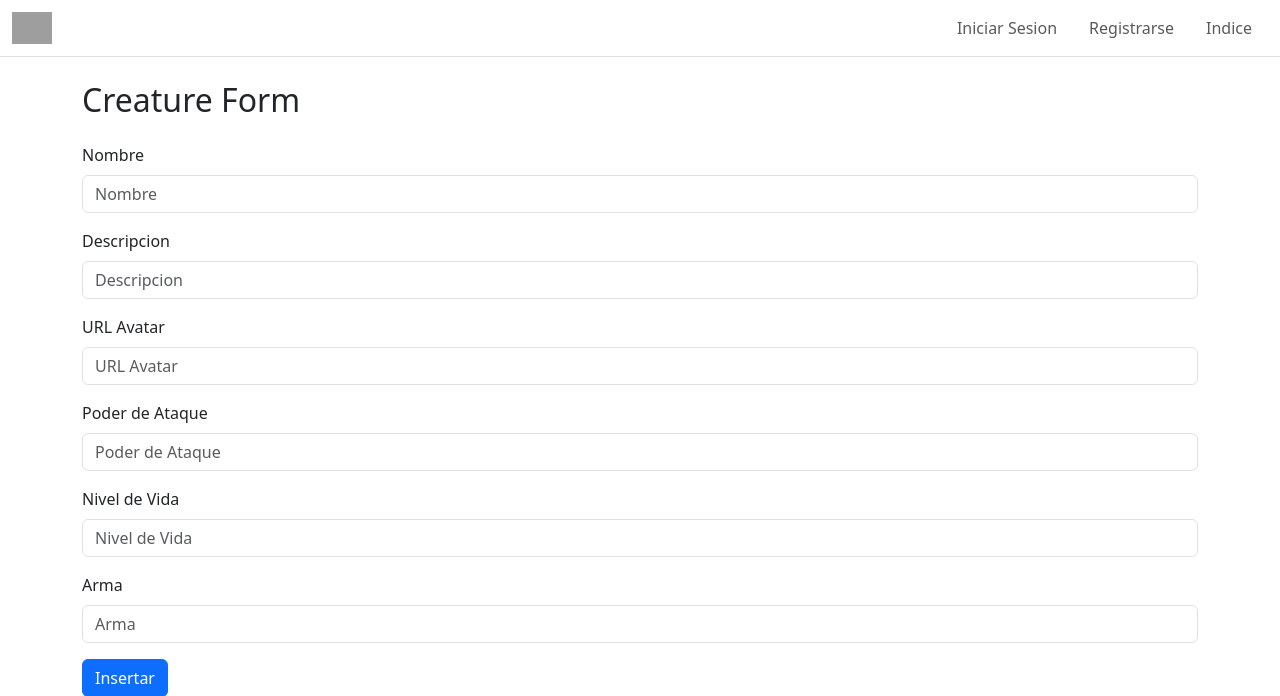
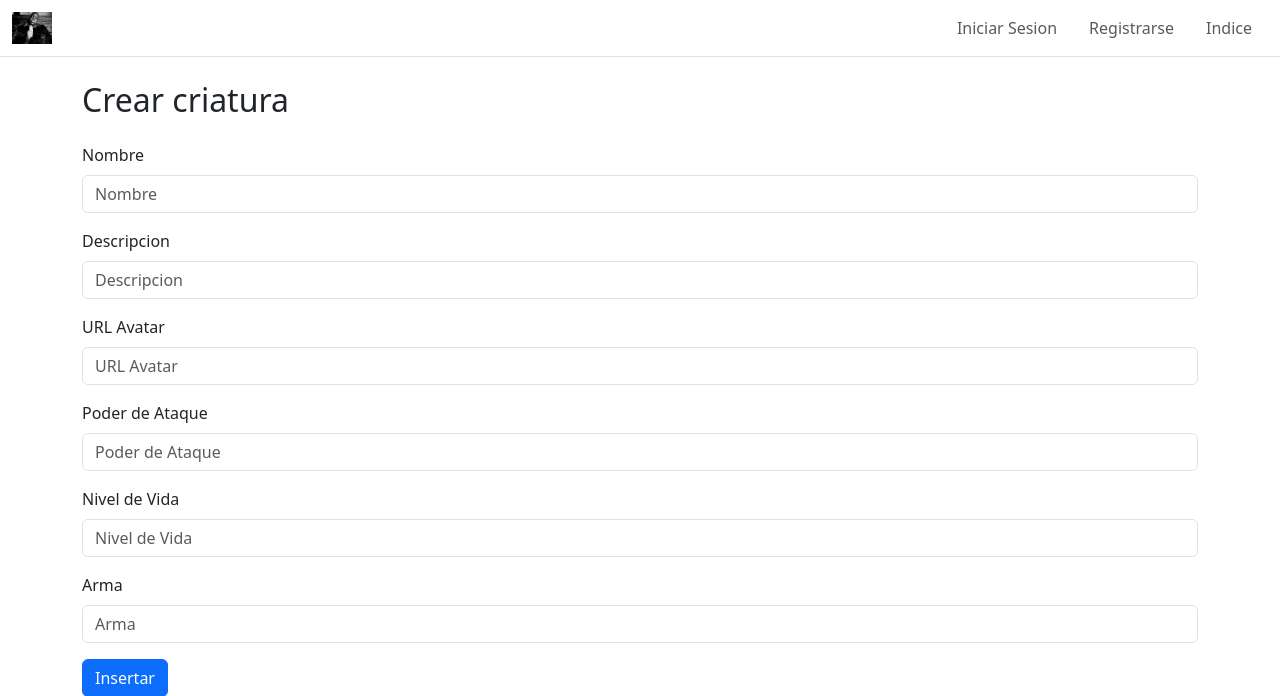
Before and after one commit to 14748/Role-Playing-Game-MVC, a PHP site: page /app/private/views/creature/insert.php in a window 1280 px wide. Shown: the top 696 px of the page. Run offline with PHP 8.4, Linux system fonts and the light colour scheme; grey boxes are pictures that could not be loaded.

Commit message:
docs(readme): update readme

```diff
--- a/app/private/views/creature/insert.php
+++ b/app/private/views/creature/insert.php
@@ -4,7 +4,7 @@ require_once __DIR__ . "/../../../../template/header.php";
 ?>
 
 <div class="container">
-    <h2 class="my-4">Creature Form</h2>
+    <h2 class="my-4">Crear criatura</h2>
 
     <form method="post" action="../../../controllers/creature/insertController.php">
 
--- a/template/header.php
+++ b/template/header.php
@@ -23,7 +23,7 @@ $BASE_URI = $GLOBALS['globalVar'];
         <?php
         echo '<a href="' . $BASE_URI . 'index.php" class="d-flex align-items-center mb-3 mb-md-0 me-md-auto link-body-emphasis text-decoration-none">';
 
-                echo '<img src="' . $BASE_URI . 'assets/img/logo.jpg" width="40" height="32" alt="Company Logo">';
+                echo '<img src="' . $BASE_URI . 'assets/img/biggie.jpg" width="40" height="32" alt="Company Logo">';
             ?>
         </a>
         <button class="navbar-toggler" type="button" data-bs-toggle="collapse" data-bs-target="#navbarNav" aria-controls="navbarNav" aria-expanded="false" aria-label="Toggle navigation">
```
Also changed, not shown: README.md.
